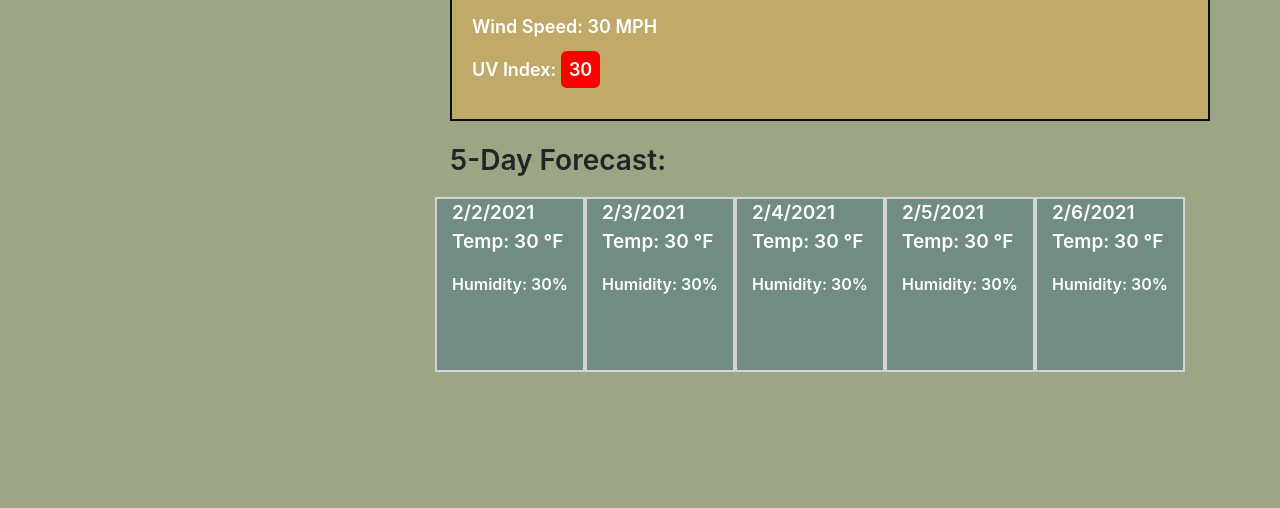
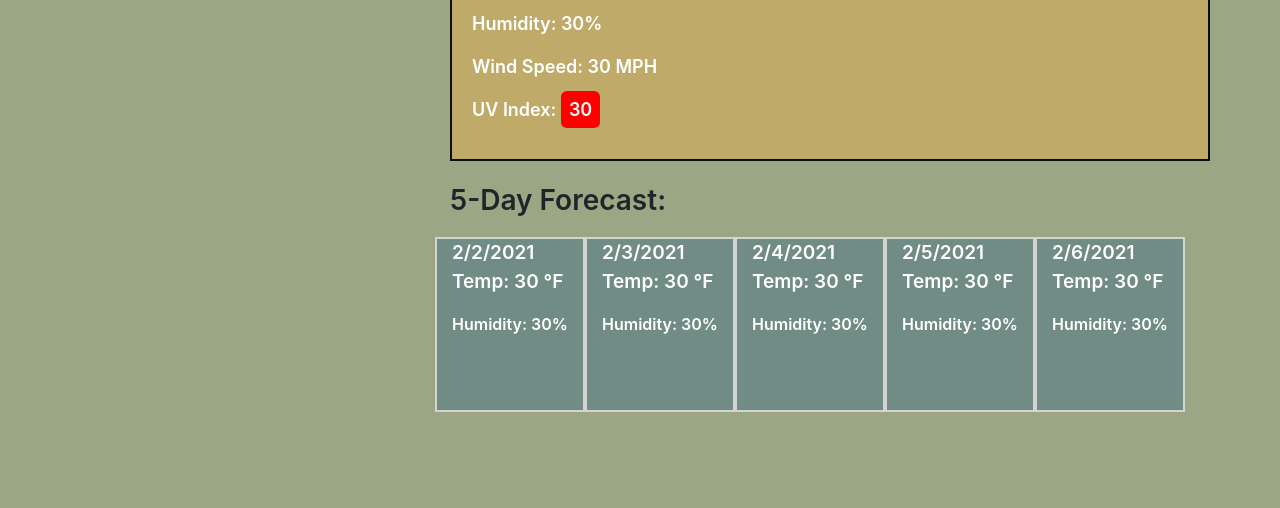
Before and after one commit to Heath-Bennett/weatherDashboard, a plain HTML site: page index.html in a window 1280 px wide. Shown: the part 292-800 px from the top of the page. Drawn offline with nearby package versions, Linux system fonts and the light colour scheme; files whose address does not match are found by name.

Commit message:
moved .container down 40px

```diff
--- a/Assets/CSS/style.CSS
+++ b/Assets/CSS/style.CSS
@@ -98,3 +98,8 @@ div.weather{
 p.humid{
     font-size: 16px;
 }
+
+div.container {
+    position: relative;
+    top:40px;
+}
```
